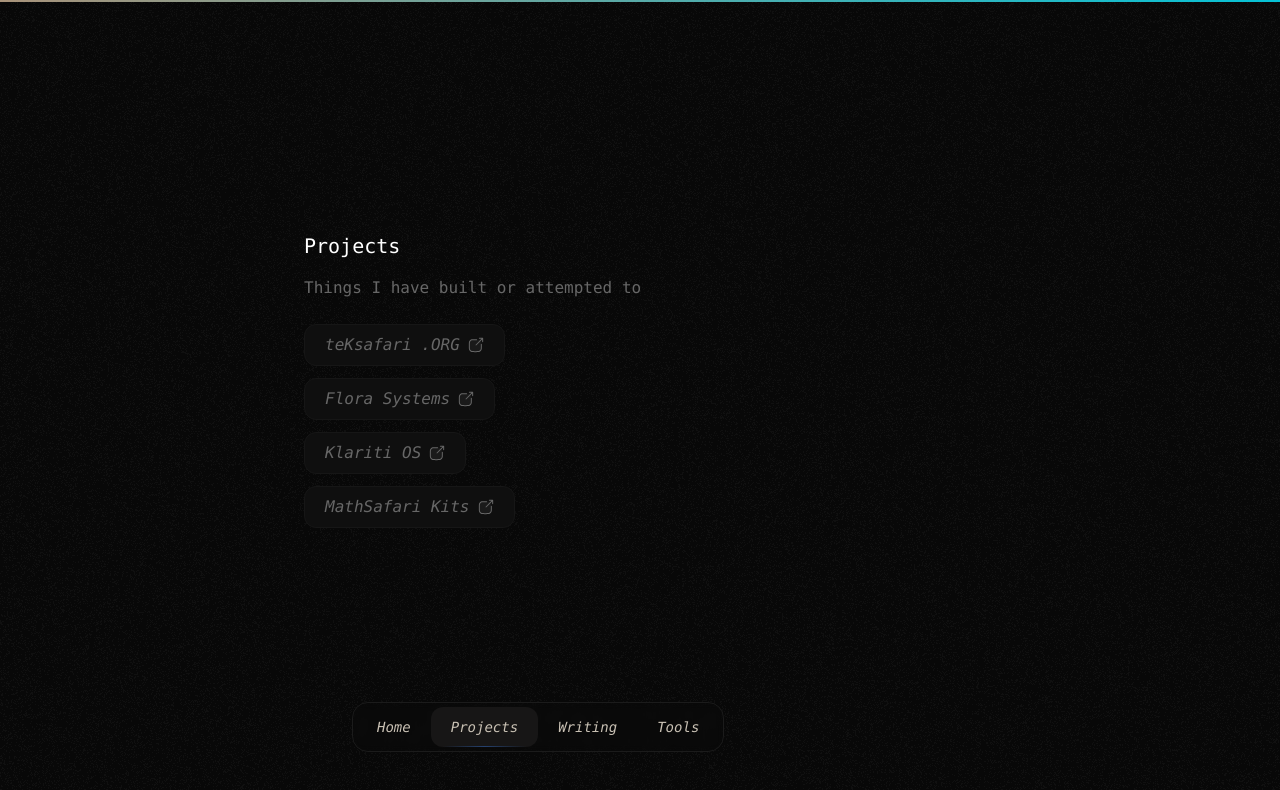
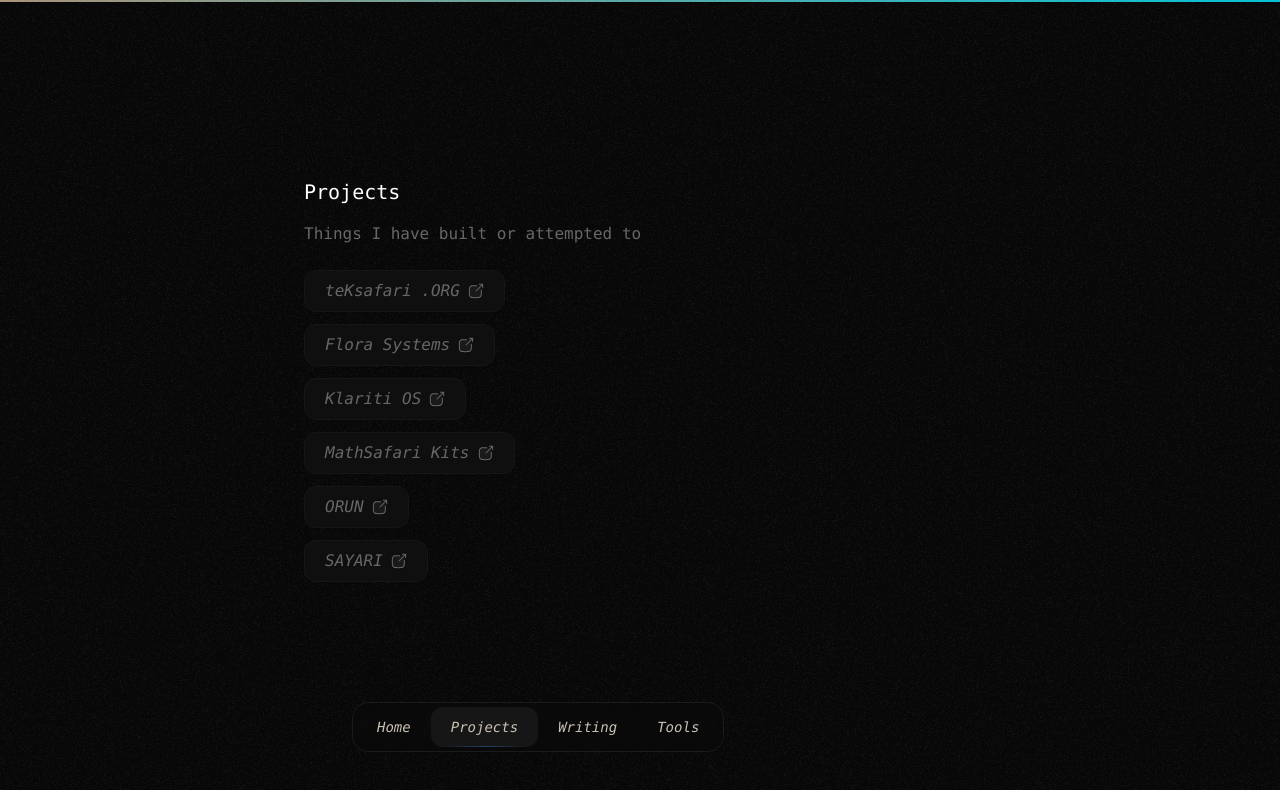
Before and after one commit to ignasxv/ignasxv.com, a Next.js app: page /projects in a window 1280 px wide. Shown: the top 790 px of the page. Built offline with nearby package versions, Linux system fonts and the light colour scheme.

Commit message:
chore: added projects

```diff
--- a/src/app/projects/page.tsx
+++ b/src/app/projects/page.tsx
@@ -20,6 +20,8 @@
             <PillButton href="https://floracc.vercel.app">Flora Systems</PillButton>
             <PillButton href="https://klariti.org">Klariti OS</PillButton>
             <PillButton href="https://math.teksafari.org">MathSafari Kits</PillButton>
+            <PillButton href="https://orun.vercel.app">ORUN</PillButton>
+            <PillButton href="https://sayari.tz">SAYARI</PillButton>
             </div>
           </div>
         </main>
```
Also changed, not shown: 1 other file (tests, documents, lock files or other folders).
